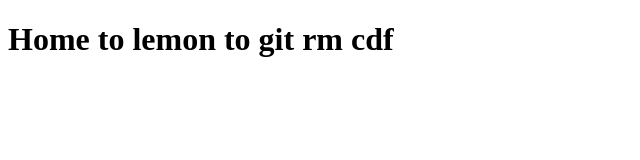
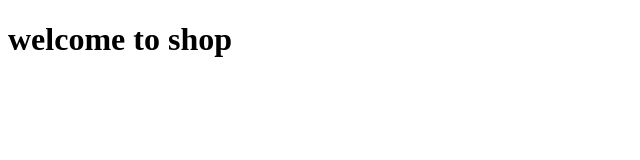
Before and after one commit to lemon704/myproject, a plain HTML site: page shop.html in a window 1280 px wide. Shown: the whole page, without its empty margins (0-640 px from the left). Drawn offline with Linux system fonts and the light colour scheme.

Commit message:
Add shop Page

```diff
--- a/about.html
+++ b/shop.html
@@ -5,6 +5,6 @@
     <title></title>
   </head>
   <body>
-  <h1>Home to lemon to git rm cdf</<h1>
- </body>
+  <h1>welcome to shop</h1>
+  </body>
 </html>
```
